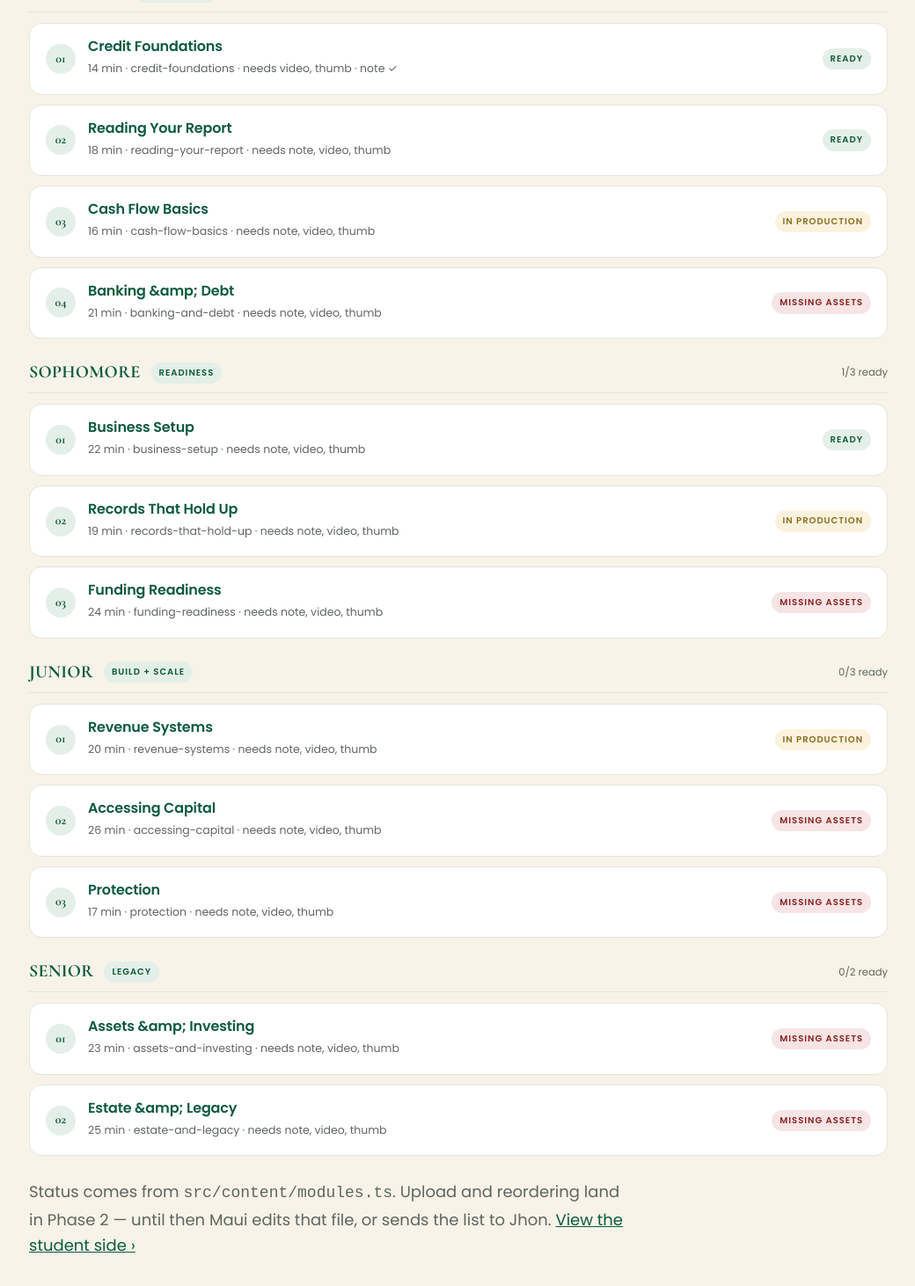
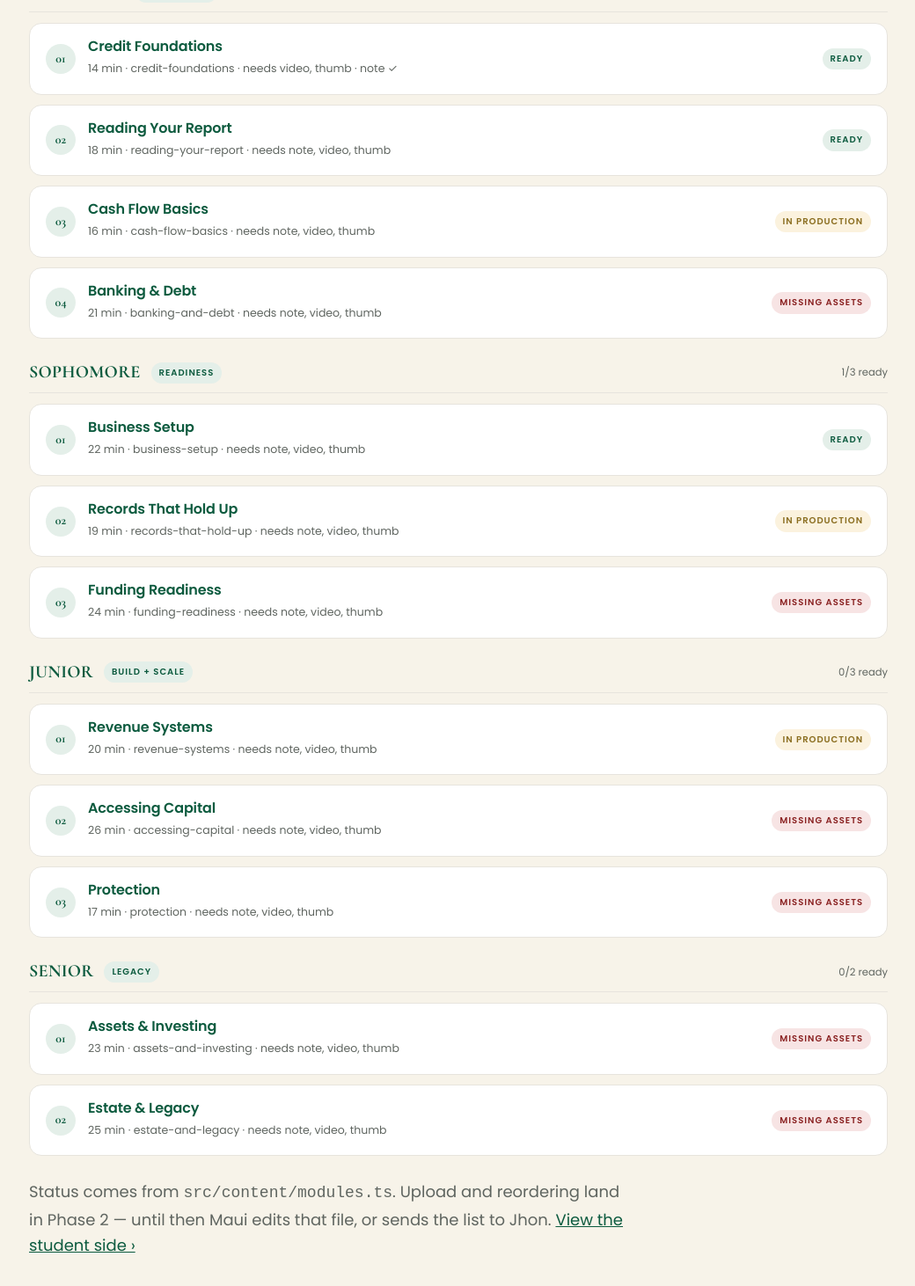
Before and after one commit to Cedric-81495/Projects, a Next.js app in the folder GWOP-ORG/gwop-university/: page /admin in a window 1280 px wide. Shown: the part 456-1918 px from the top of the page at 88% size, without its empty margins (119-1159 px from the left). Built offline with nearby package versions, Linux system fonts and the light colour scheme; no server answers.

Commit message:
Updated mnav to scrollable

```diff
--- a/GWOP-ORG/gwop-university/src/content/modules.ts
+++ b/GWOP-ORG/gwop-university/src/content/modules.ts
@@ -50,7 +50,7 @@ export const MODULES: Module[] = [
     note: '/notes/L1-01-credit-foundations-note.pdf' },
   { slug: 'reading-your-report',  level: 'freshman',  order: 2, title: 'Reading Your Report',       minutes: 18, status: 'ready' },
   { slug: 'cash-flow-basics',     level: 'freshman',  order: 3, title: 'Cash Flow Basics',          minutes: 16, status: 'pending' },
-  { slug: 'banking-and-debt',     level: 'freshman',  order: 4, title: 'Banking &amp; Debt',            minutes: 21, status: 'missing' },
+  { slug: 'banking-and-debt',     level: 'freshman',  order: 4, title: 'Banking & Debt',            minutes: 21, status: 'missing' },
 
   { slug: 'business-setup',       level: 'sophomore', order: 1, title: 'Business Setup',            minutes: 22, status: 'ready' },
   { slug: 'records-that-hold-up', level: 'sophomore', order: 2, title: 'Records That Hold Up',      minutes: 19, status: 'pending' },
@@ -60,8 +60,8 @@ export const MODULES: Module[] = [
   { slug: 'accessing-capital',    level: 'junior',    order: 2, title: 'Accessing Capital',         minutes: 26, status: 'missing' },
   { slug: 'protection',           level: 'junior',    order: 3, title: 'Protection',                minutes: 17, status: 'missing' },
 
-  { slug: 'assets-and-investing', level: 'senior',    order: 1, title: 'Assets &amp; Investing',        minutes: 23, status: 'missing' },
-  { slug: 'estate-and-legacy',    level: 'senior',    order: 2, title: 'Estate &amp; Legacy',           minutes: 25, status: 'missing' },
+  { slug: 'assets-and-investing', level: 'senior',    order: 1, title: 'Assets & Investing',        minutes: 23, status: 'missing' },
+  { slug: 'estate-and-legacy',    level: 'senior',    order: 2, title: 'Estate & Legacy',           minutes: 25, status: 'missing' },
 ]
 
 export const byLevel = (level: string) =>
--- a/GWOP-ORG/gwop-university/src/styles/portal.css
+++ b/GWOP-ORG/gwop-university/src/styles/portal.css
@@ -110,7 +110,12 @@
   list-style:none; margin:0;
   padding:0 clamp(12px,4vw,24px);
   min-width:max-content;
+  /* Snap so a flick lands on a stop rather than halfway through a label.
+     `proximity`, not `mandatory`: mandatory fights a deliberate small drag and
+     makes the rail feel like it is arguing with you. */
+  scroll-snap-type:x proximity;
 }
+.porail-track > li{scroll-snap-align:center}
 
 .porail-item{
   display:flex; align-items:baseline; gap:8px;
```
Also changed, not shown: GWOP-ORG/gwop-university/src/components/portal/PathwayRail.tsx (+27 -1 lines).
